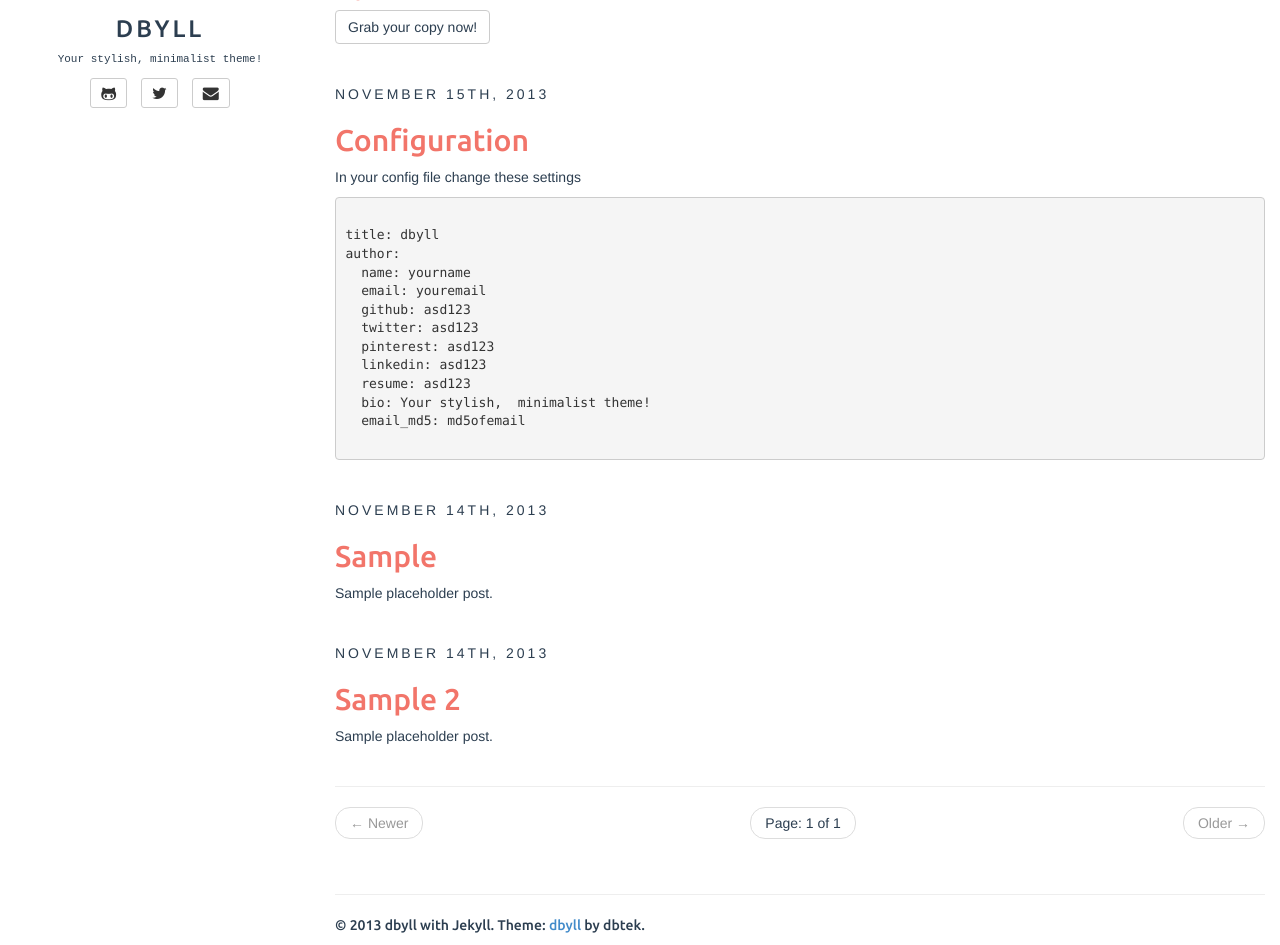
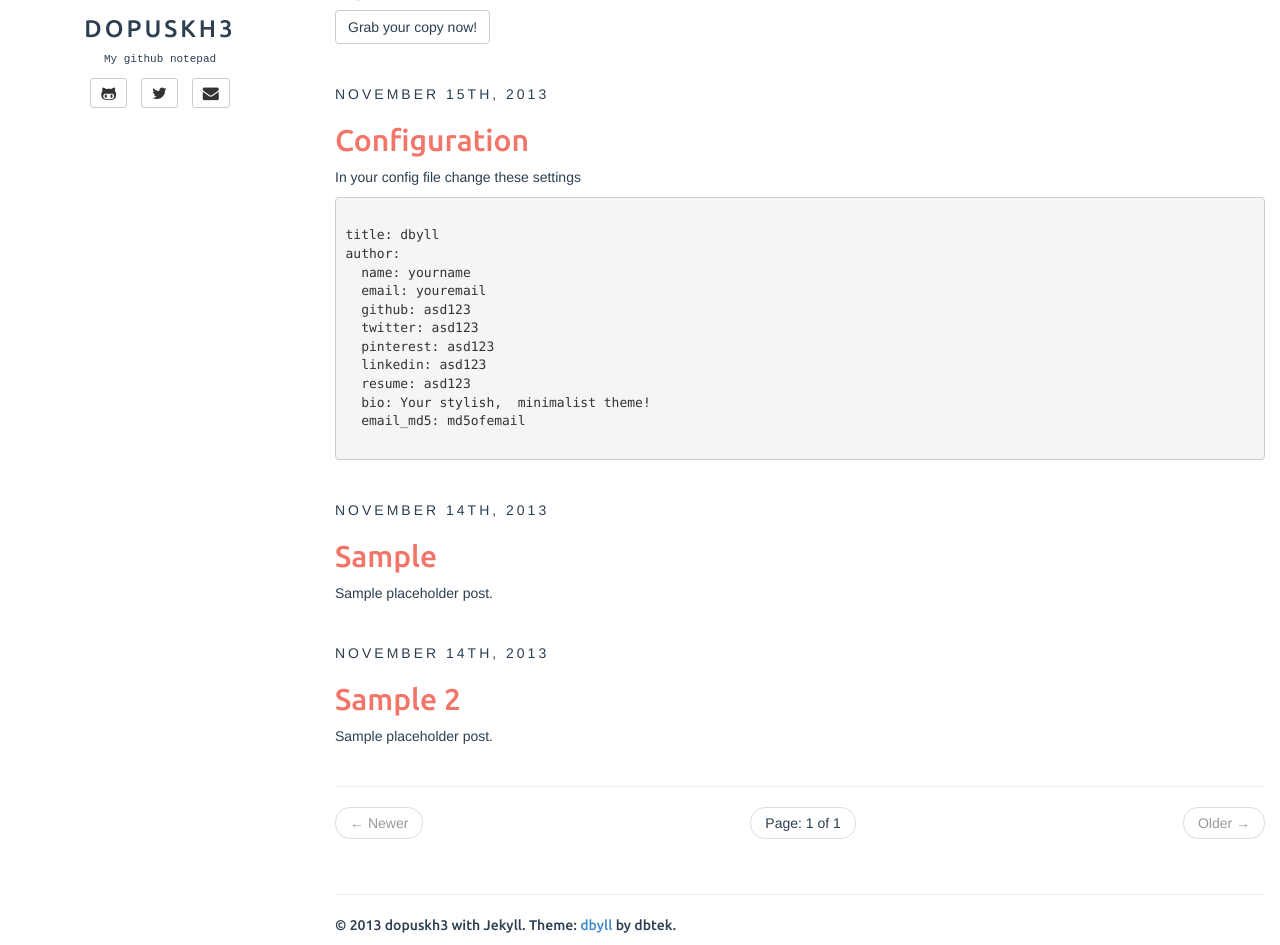
Before and after one commit to dopuskh3/dopuskh3.github.io, a Jekyll site: the page built from index.html, in a window 1280 px wide and 1227 px high, cut to the strip 282-1227 px from the top of the window. Built offline with Jekyll 4.4.1, drawn with Linux system fonts in a browser that asks for light colours; the list of posts is cut into pages by our own code.

Commit message:
Change config

```diff
--- a/_config.yml
+++ b/_config.yml
@@ -4,16 +4,13 @@ paginate: 10 # pagination based on number of posts
 paginate_path: "page:num"
 exclude: ["README.md"] # files to exclude
 
-title: dbyll
+title: Dopuskh3
 author:
-  name: dbyll
-  email: dbyll@ismaildemirbilek.com
-  github: dbtek
-  twitter: asd123
-  pinterest: asd123
-  linkedin: asd123
-  resume: asd123
-  bio: Your stylish, minimalist theme!
+  name: dopuskh3
+  email: f.visconte@gmail.com
+  github: dopuskh3
+  twitter: dopuskh3
+  bio: My github notepad
   email_md5: 726351295ec82e145928582f595aa3aa
 
 BASE_PATH: /
```
